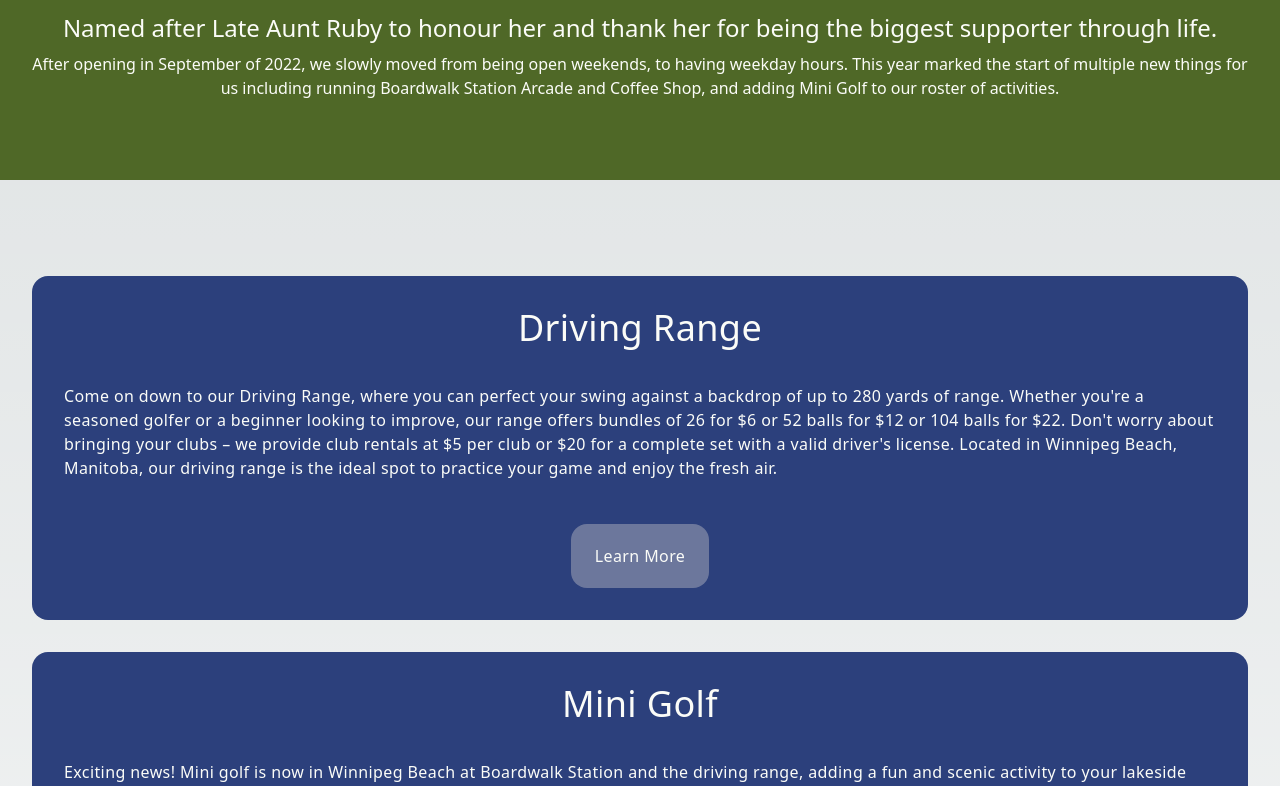
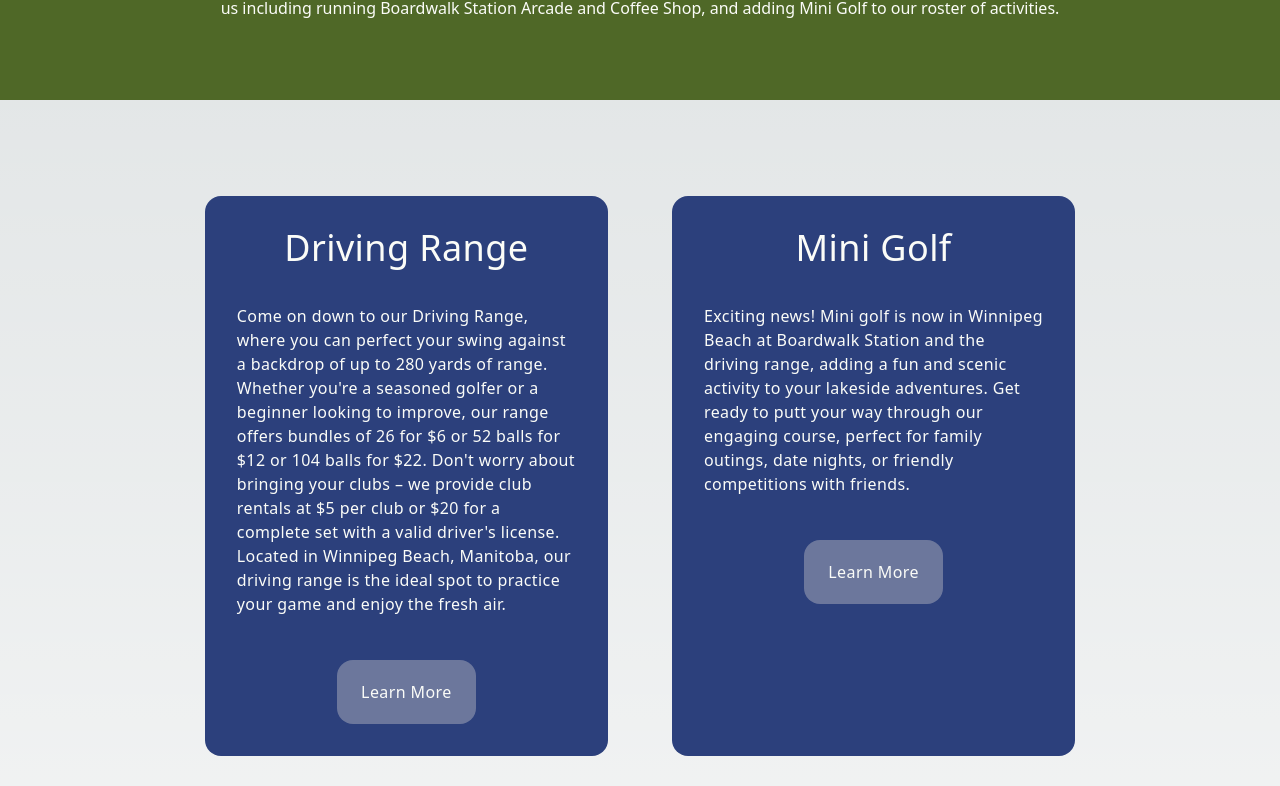
Before and after one commit to travisfriesen/rubys-website, a React (Vite) app: page / in a window 1280 px wide. Shown: the part 608-1394 px from the top of the page. Built offline with nearby package versions, Linux system fonts and the light colour scheme.

Commit message:
honestly: idk

```diff
--- a/tailwind.config.ts
+++ b/tailwind.config.ts
@@ -3,6 +3,10 @@
 const config: Config = {
   content: ["./index.html", "./src/**/*.{js,ts,jsx,tsx}"],
   theme: {
+    screens: {
+      mobile: { max: "901px" },
+      desktop: "902px",
+    },
     extend: {
       backgroundImage: {
         "gradient-radial": "radial-gradient(var(--tw-gradient-stops))",
```
Also changed, not shown: 1 other file (tests, documents, lock files or other folders).
